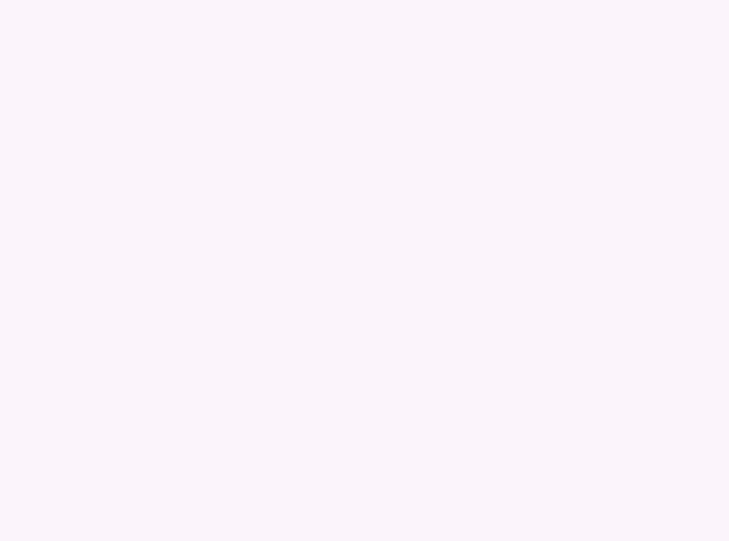
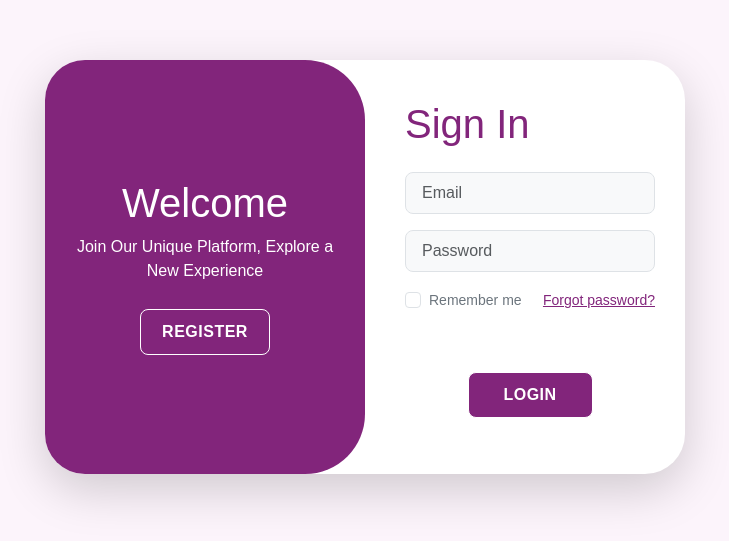
Before and after one commit to limberjhonathan/Login-and-Registration, a React (Create React App) app in the folder frontend/: page /register in a window 1280 px wide. Before the commit this address had no page. Shown: the part 133-674 px from the top of the page, without its empty margins (275-1004 px from the left). Built offline with nearby package versions, Linux system fonts and the light colour scheme.

Commit message:
Register

```diff
--- a/frontend/src/App.js
+++ b/frontend/src/App.js
@@ -6,6 +6,7 @@ function App() {
     <BrowserRouter>
       <Routes>
         <Route path='/' element={<LoginRegister/>}></Route>
+        <Route path='/register' element={<LoginRegister/>}></Route>
       </Routes>
     </BrowserRouter>
   );
```
